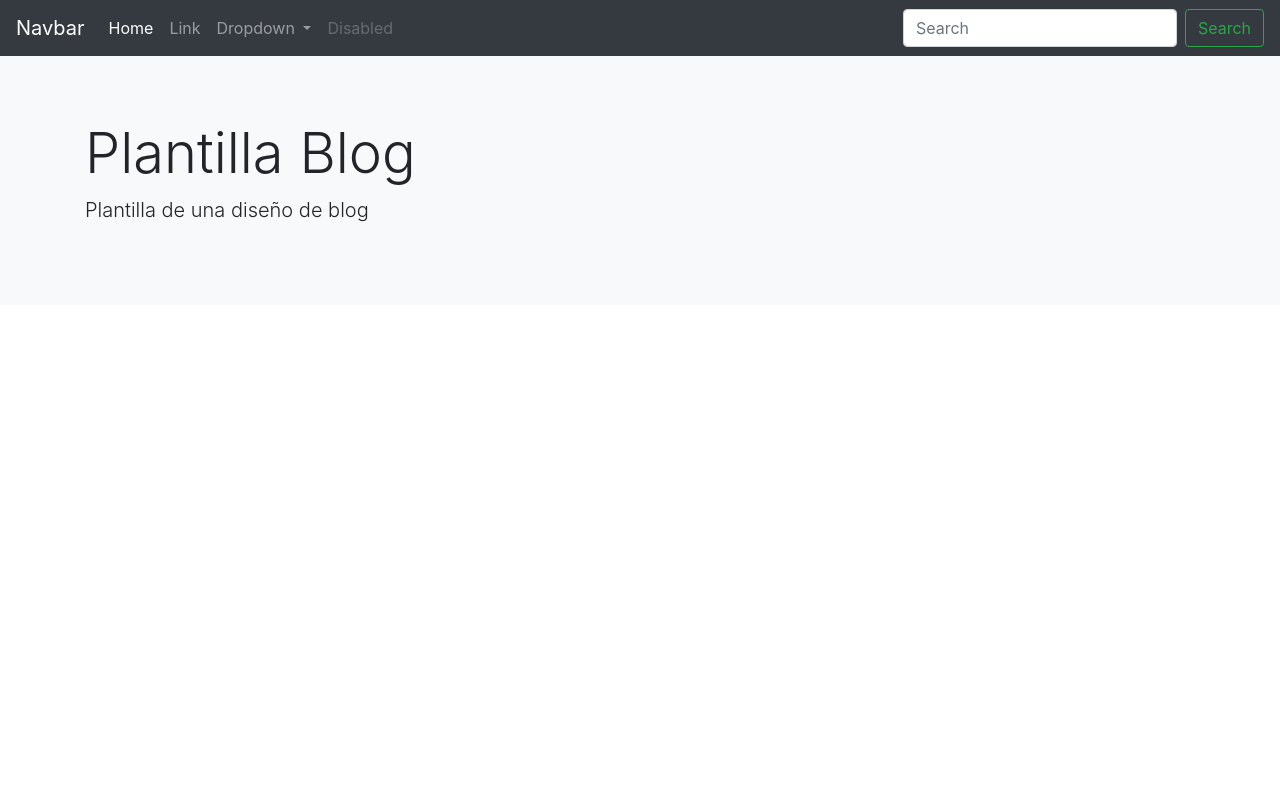
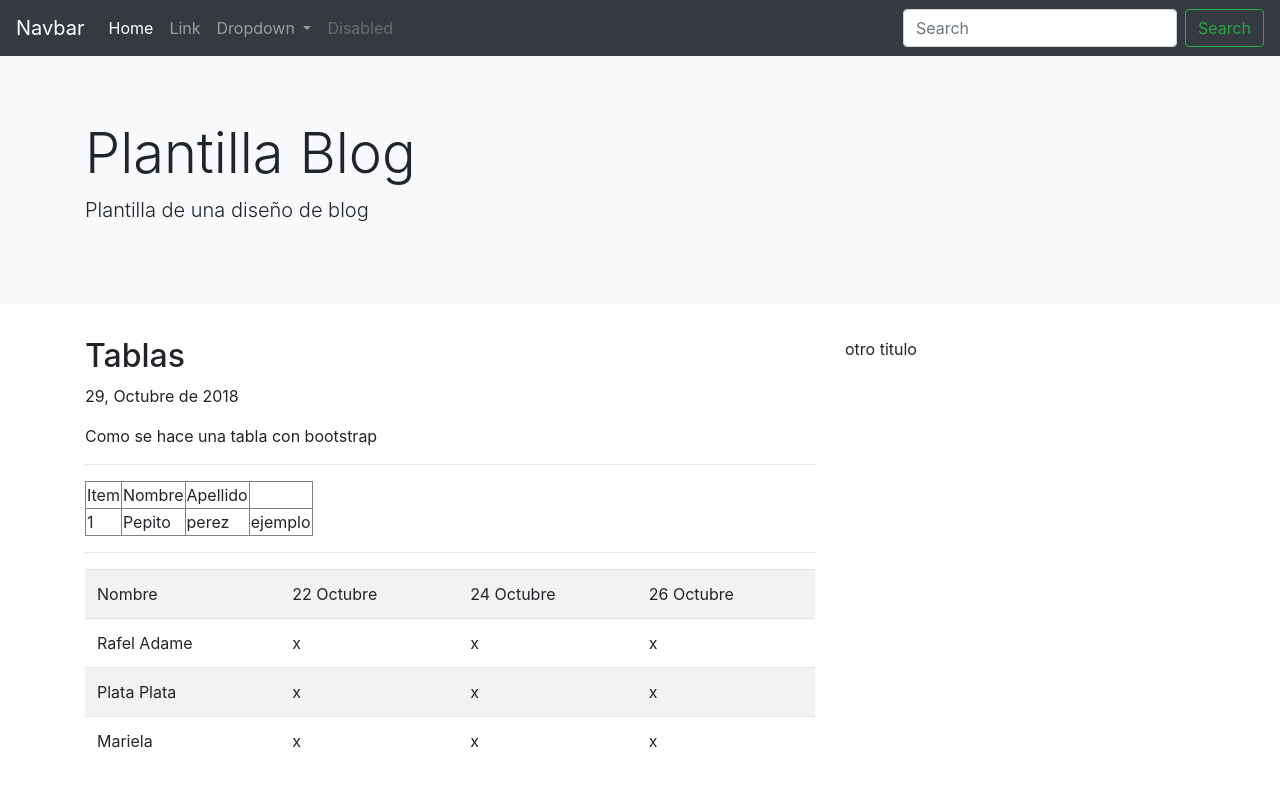
Before and after one commit to Egue/uremington-html-php, a plain HTML site: page plantilla-blog/index.html in a window 1280 px wide. Drawn offline with Linux system fonts and the light colour scheme.

Commit message:
clase 29

```diff
--- a/plantilla-blog/index.html
+++ b/plantilla-blog/index.html
@@ -9,6 +9,7 @@
 
 </head>
 <body>
+	<!--inicio de barra de navegacion -->
 	<header>
 		<nav class="navbar navbar-expand-lg navbar-dark bg-dark">
   <a class="navbar-brand" href="#">Navbar</a>
@@ -46,13 +47,77 @@
   </div>
 </nav>
 	</header>
+<!-- final de barra de navegacion-->
 
+<!-- inicio de titulo-->
 	<div class="jumbotron jumbotron-fluid bg-light">
   <div class="container">
     <h1 class="display-4">Plantilla Blog</h1>
     <p class="lead">Plantilla de una diseño de blog</p>
   </div>
 </div>
+<!-- fin de titulo-->
+<!-- inicio contenido-->
+<div class="container">
+	<div class="row">
+		<div class="col-md-8">
+			<!-- esta seccion es para noticias-->
+			<div>
+				<h2>Tablas</h2>
+				<p>29, Octubre de 2018</p>
+				<p>Como se hace una tabla con bootstrap</p>
+				<hr>
+				<table border="1">
+					<tr>
+						<td>Item</td>
+						<td>Nombre</td>
+						<td>Apellido</td>
+					</tr>
+					<tr>
+						<td>1</td>
+						<td>Pepito</td>
+						<td>perez</td>
+						<td>ejemplo</td>
+					</tr>
+				</table>
+				<hr>
+				<table class="table table-striped">
+					<tr>
+						<td>Nombre</td>
+						<td>22 Octubre</td>
+						<td>24 Octubre</td>
+						<td>26 Octubre</td>
+					</tr>
+					<tr>
+						<td>Rafel Adame</td>
+						<td> x </td>
+						<td> x </td>
+						<td> x </td>
+					</tr>
+					<tr>
+						<td>Plata Plata</td>
+						<td> x </td>
+						<td> x </td>
+						<td> x </td>
+					</tr>
+					<tr>
+						<td>Mariela</td>
+						<td> x </td>
+						<td> x </td>
+						<td> x </td>
+					</tr>
+
+				</table>
+			</div>
+			<!-- fin seccion noticias-->
+		</div>
+		<div class="col-md-4">
+			otro titulo
+		</div>
+	</div>
+
+</div>
+<!-- fin contenido-->
 
 </body>
 </html>
```
Also changed, not shown: plantilla-blog/archivos/img/img.png (added).
